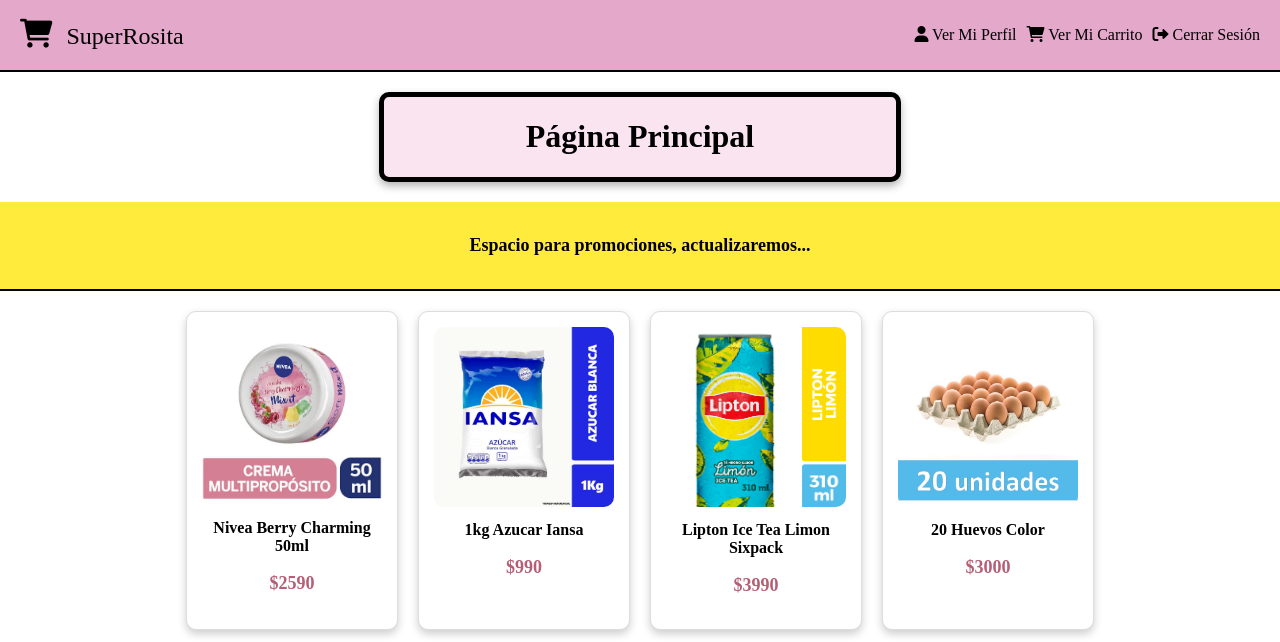
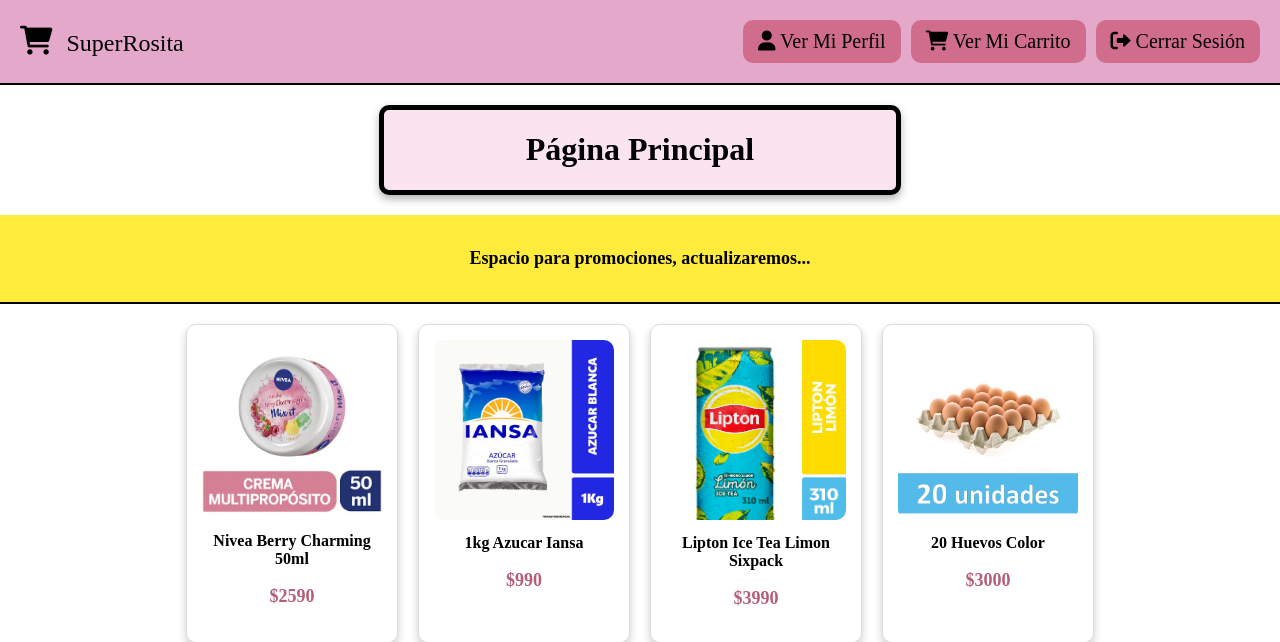
Before and after one commit to Zehkas/SuperRosita, a PHP site: page /view/inicio.php in a window 1280 px wide. Shown: the top 642 px of the page. Run offline with PHP 8.4, Linux system fonts and the light colour scheme; the visitor is signed in with stand-in values (Sample User, id 1).

Commit message:
Add files via upload

```diff
--- a/ProyectoBD/css/inicio.css
+++ b/ProyectoBD/css/inicio.css
@@ -13,7 +13,10 @@
 }
 
 .botonRegistro,
-.botonInicioSesion {
+.botonInicioSesion,
+.botonCerrarSesion,
+.botonCarrito,
+.botonPerfil {
     cursor: pointer;
     color: #000;
     font-family: 'Times New Roman', Times, serif;
@@ -26,7 +29,10 @@
 }
 
 .botonRegistro:hover,
-.botonInicioSesion:hover {
+.botonInicioSesion:hover,
+.botonCerrarSesion:hover,
+.botonCarrito:hover,
+.botonPerfil:hover {
     background-color: #B45F75;
     transform: scale(1.05);
 }
```
